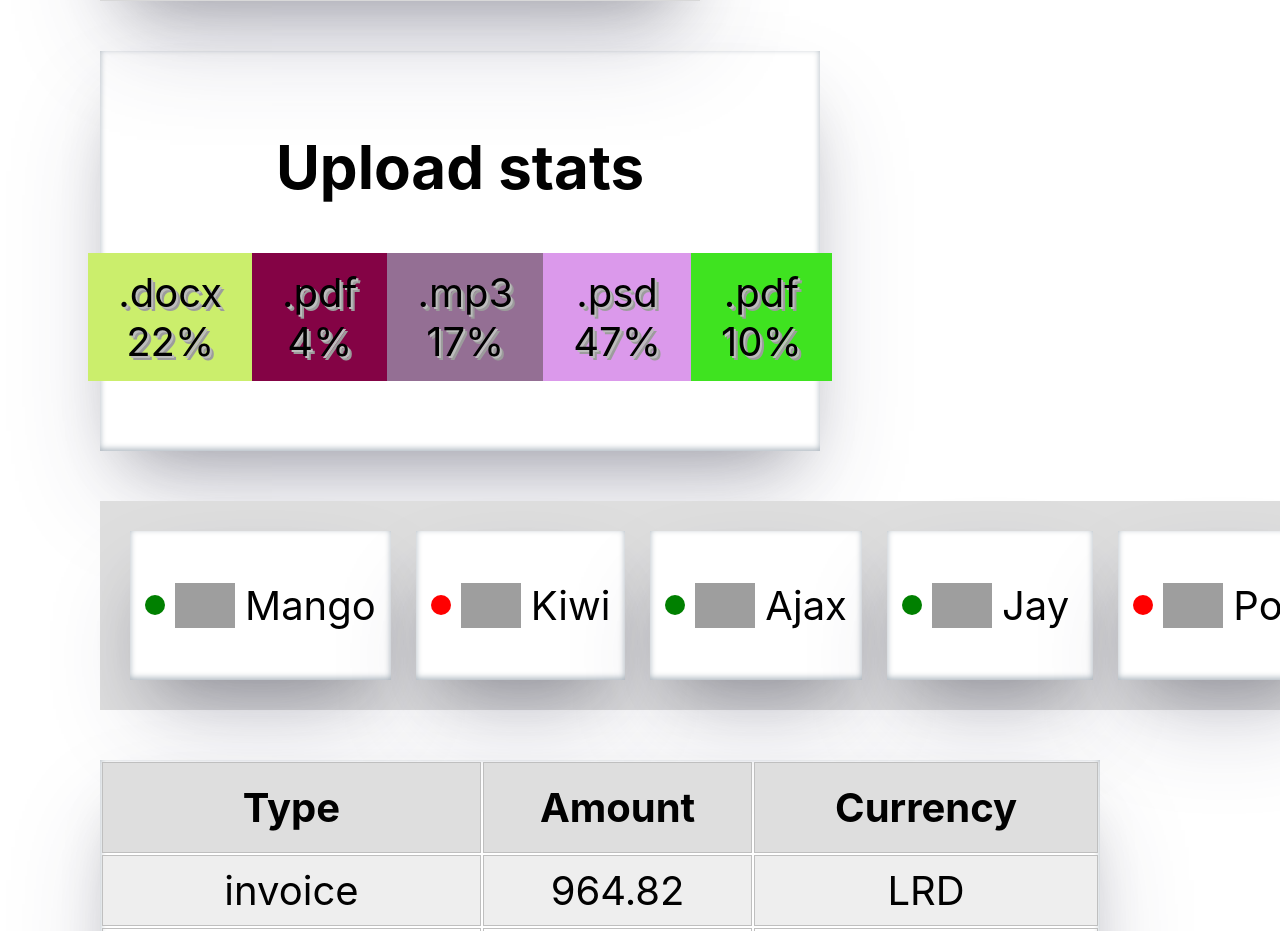
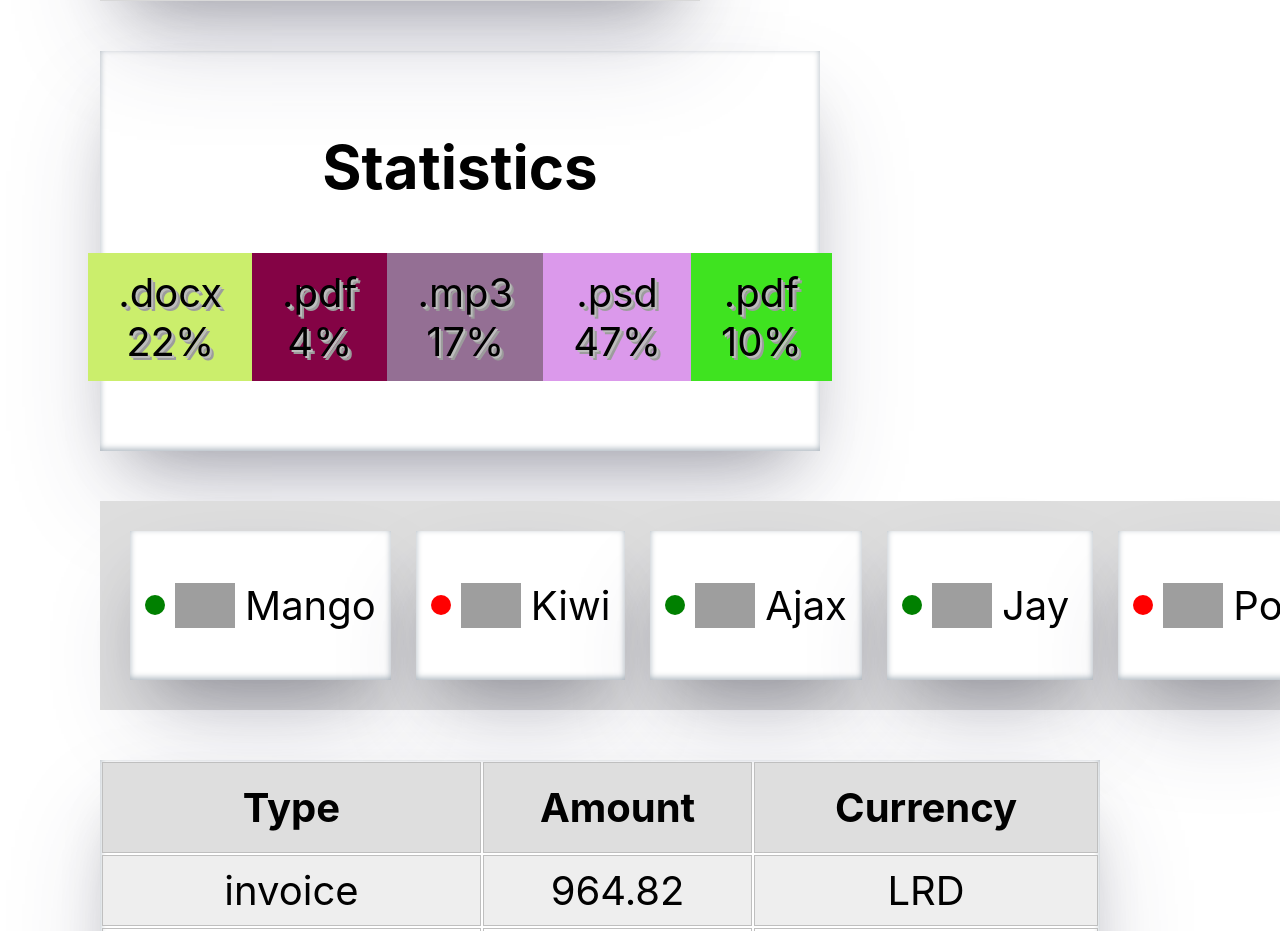
Before and after one commit to NatashaChupryna/goit-react-hw-01-components, a React (Create React App) app: page / in a window 1280 px wide. Shown: the part 820-1751 px from the top of the page. Built offline with nearby package versions, Linux system fonts and the light colour scheme; grey boxes are pictures that could not be loaded.

Commit message:
change title in statistics components

```diff
--- a/src/components/App.jsx
+++ b/src/components/App.jsx
@@ -29,7 +29,7 @@ export const App = () => {
         avatar={user.avatar}
         stats={user.stats}
       />
-      <Statistics title="Upload stats" stats={data} />
+      <Statistics title="Statistics" stats={data} />
       <FriendList friends={friends} />
       <TransactionHistory items={transactions} />
     </div>
--- a/src/components/Statistics/Statistics.js
+++ b/src/components/Statistics/Statistics.js
@@ -10,7 +10,7 @@ import getRandomColor from '../utils/randomColor';
 export default function Statistics({ title, stats }) {
   return (
     <StatisticsSection>
-      <h2 className="title">{title}</h2>
+      {title.length > 0 ? <h2>{title}</h2> : <h2></h2>}
       <StatList>
         {stats.map(({ id, label, percentage }) => {
           return (
```
